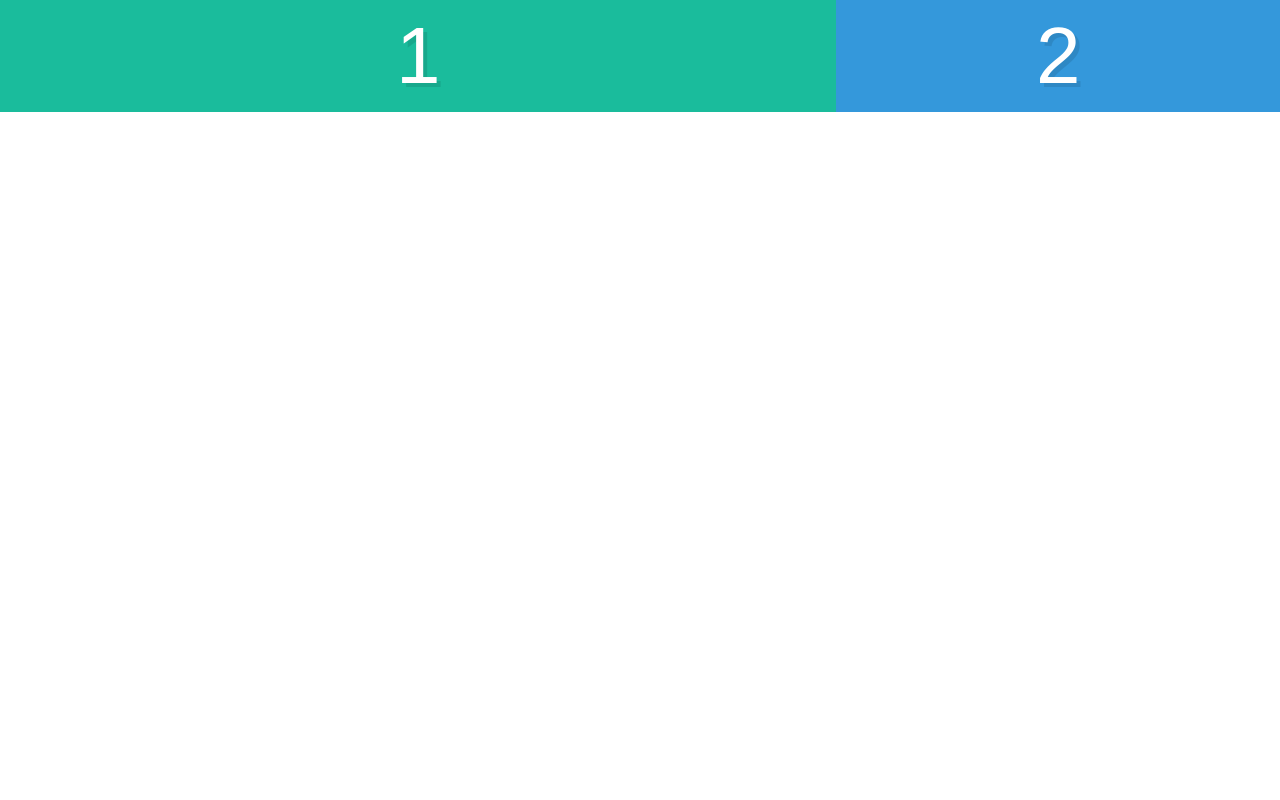
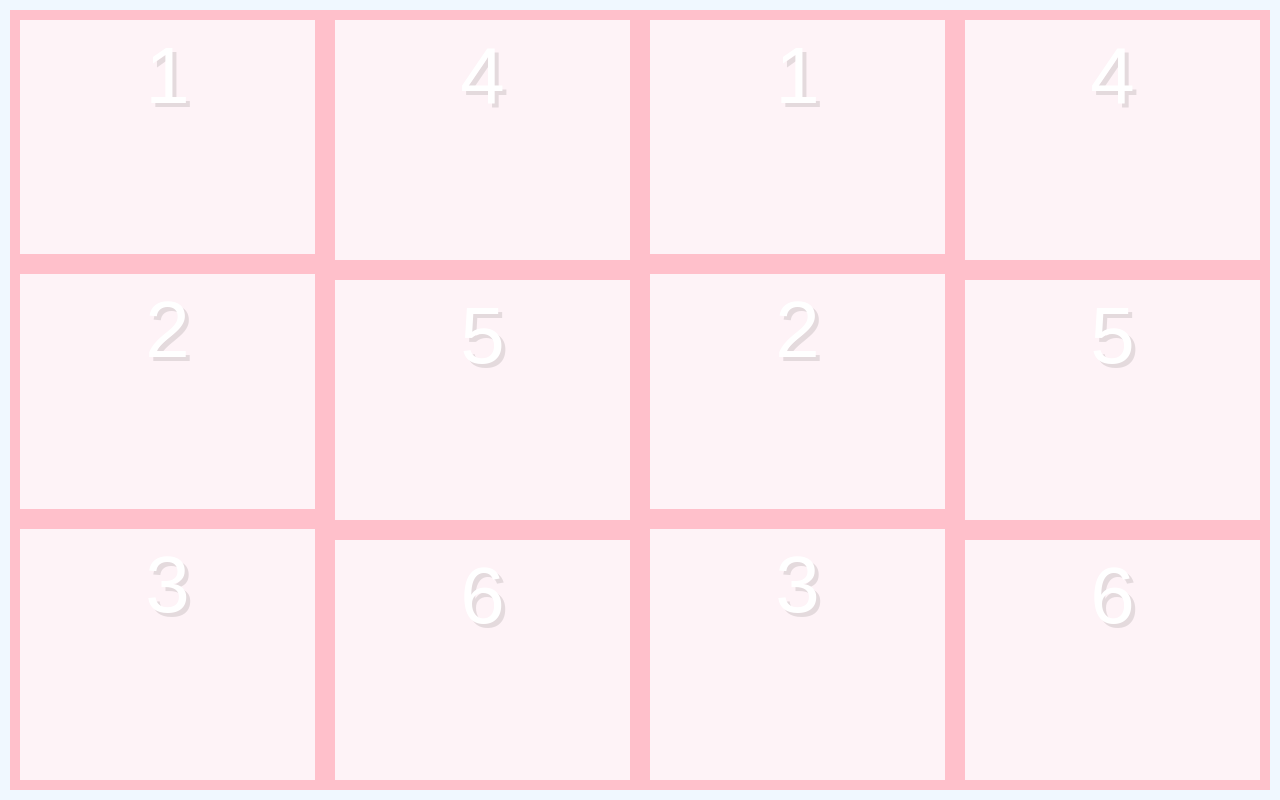
Before and after one commit to MasterOfTheU/css-notes, a plain HTML site: page flexbox/index.html in a window 1280 px wide. Drawn offline with Linux system fonts and the light colour scheme.

Commit message:
example of flex-basis and wrapping

```diff
--- a/flexbox/index.html
+++ b/flexbox/index.html
@@ -10,6 +10,16 @@
   <div class="container">
     <div class="box box1">1</div>
     <div class="box box2">2</div>
+    <div class="box box3">3</div>
+    <div class="box box4">4</div>
+    <div class="box box5">5</div>
+	<div class="box box6">6</div>
+	<div class="box box1">1</div>
+    <div class="box box2">2</div>
+    <div class="box box3">3</div>
+    <div class="box box4">4</div>
+    <div class="box box5">5</div>
+	<div class="box box6">6</div>
   </div>
 
 </body>
--- a/flexbox/style.css
+++ b/flexbox/style.css
@@ -16,18 +16,24 @@ input[type=reset],input[type=submit]{-webkit-appearance:button;cursor:pointer;}b
 }
 
 /* Colors for each box */
-.box1 { background: #1abc9c;}
-.box2 { background: #3498db;}
+
 
 .container {
 	display: flex;
+	flex-wrap: wrap;
+	flex-direction: column;
+	border: 10px solid aliceblue;
+	height: 100vh;
 }
 
-/*flex consists of flex-grow flex-shrink flex-basis*/
-.box1 {
-	flex: 10 5 400px;
+/*flex-basis and wrapping work together*/
+.box {
+	flex-basis: 250px;
+	border: 10px solid pink;
+	background: rgba(251, 216, 228, 0.3);
+	flex-grow: 1;
 }
 
-.box2 {
-	flex: 1 1 400px;
+.box3 {
+	flex-grow: 5;
 }
```
